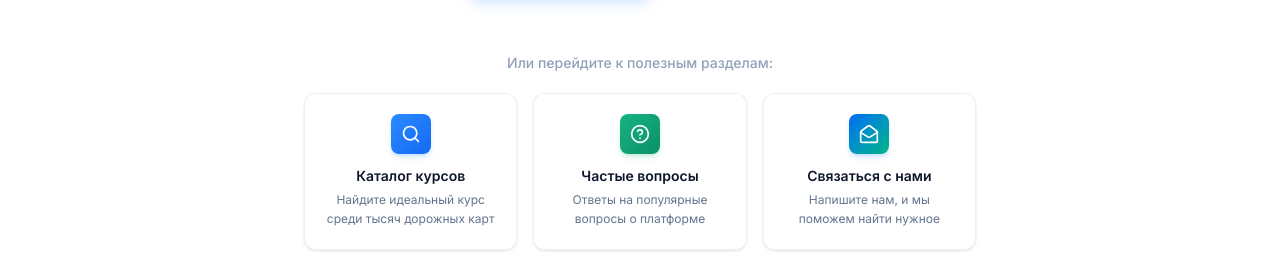
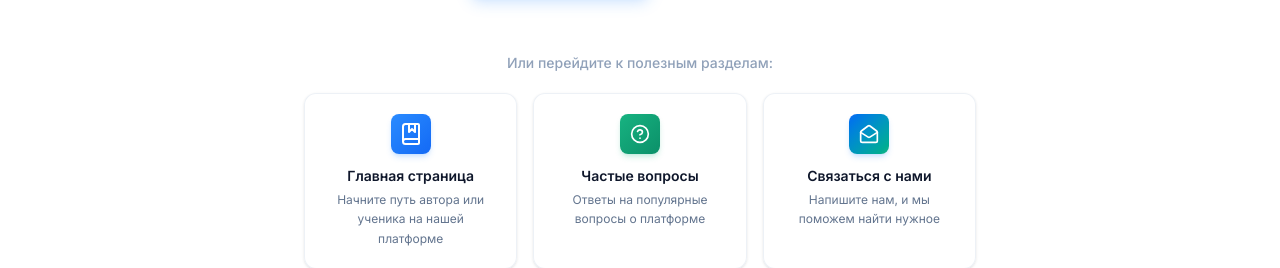
Before and after one commit to yurikses/frontend-essentialroad, a website: page 404.html in a window 1280 px wide. Shown: the part 535-803 px from the top of the page. Drawn offline with nearby package versions, Linux system fonts and the light colour scheme.

Commit message:
fix: 404 page fixed

```diff
--- a/404.html
+++ b/404.html
@@ -250,25 +250,30 @@
                             >
                                 <svg
                                     xmlns="http://www.w3.org/2000/svg"
-                                    class="h-5 w-5 text-white"
+                                    width="24"
+                                    height="24"
                                     viewBox="0 0 24 24"
                                     fill="none"
                                     stroke="currentColor"
                                     stroke-width="2"
                                     stroke-linecap="round"
                                     stroke-linejoin="round"
+                                    class="lucide lucide-book-marked-icon lucide-book-marked text-white"
                                 >
-                                    <circle cx="11" cy="11" r="8" />
-                                    <path d="m21 21-4.3-4.3" />
+                                    <path d="M10 2v8l3-3 3 3V2" />
+                                    <path
+                                        d="M4 19.5v-15A2.5 2.5 0 0 1 6.5 2H19a1 1 0 0 1 1 1v18a1 1 0 0 1-1 1H6.5a1 1 0 0 1 0-5H20"
+                                    />
                                 </svg>
                             </div>
                             <h3
                                 class="text-sm font-semibold text-slate-900 mb-1"
                             >
-                                Каталог курсов
+                                Главная страница
                             </h3>
                             <p class="text-xs text-slate-500 leading-relaxed">
-                                Найдите идеальный курс среди тысяч дорожных карт
+                                Начните путь автора или ученика на нашей
+                                платформе
                             </p>
                         </a>
                         <a
```
